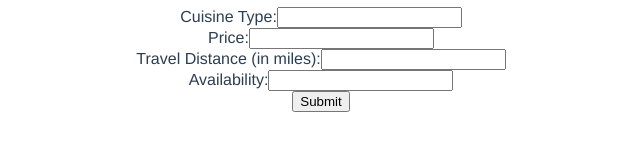
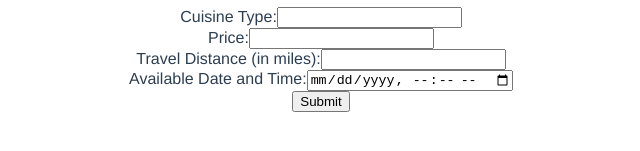
Before and after one commit to jackiekartchner/eat_together_frontend_app, a Vue app: page /cravings/new in a window 1280 px wide. Shown: the part 159-310 px from the top of the page, without its empty margins (319-959 px from the left). Built offline with nearby package versions, Linux system fonts and the light colour scheme.

Commit message:
adds booking destroy method and button

```diff
--- a/src/views/bookings/Show.vue
+++ b/src/views/bookings/Show.vue
@@ -23,6 +23,9 @@
     <p v-if="currentUser()">Email: {{ booking.user1.email }}</p>
     <p v-if="!currentUser()">Phone Number: {{ booking.user2.phone_number }}</p>
     <p v-if="!currentUser()">Email: {{ booking.user2.email }}</p>
+    <div>
+      <button class="btn btn-danger" v-on:click="destroyBooking()">Destroy</button>
+    </div>
     <router-link v-bind:to="`/bookings`">
       <button class="btn btn-warning">All Bookings</button>
     </router-link>
@@ -59,6 +62,12 @@ export default {
       } else {
         return false;
       }
+    },
+    destroyBooking: function() {
+      axios.delete("/api/bookings/" + this.booking.id).then(response => {
+        console.log("Success", response.data);
+        this.$router.push("/bookings");
+      });
     }
   }
 };
--- a/src/views/cravings/New.vue
+++ b/src/views/cravings/New.vue
@@ -21,9 +21,10 @@
           <input type="string" class="form-control" v-model="radius" />
         </div>
         <div class="form-group">
-          <label>Availability:</label>
-          <input type="string" class="form-control" v-model="appointment" />
+          <label>Available Date and Time:</label>
+          <input type="datetime-local" class="form-control" v-model="appointment" />
         </div>
+        {{ appointment }}
         <input type="submit" class="btn btn-primary" value="Submit" />
       </form>
     </div>
```
